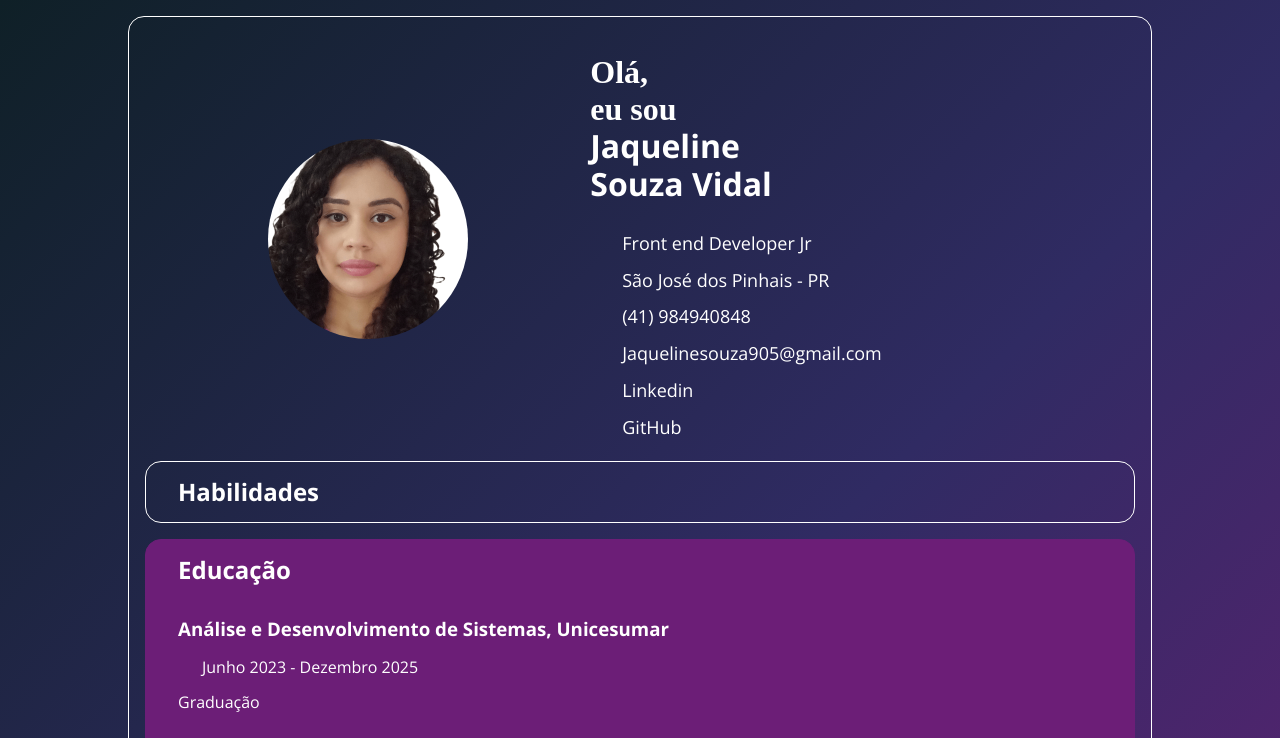
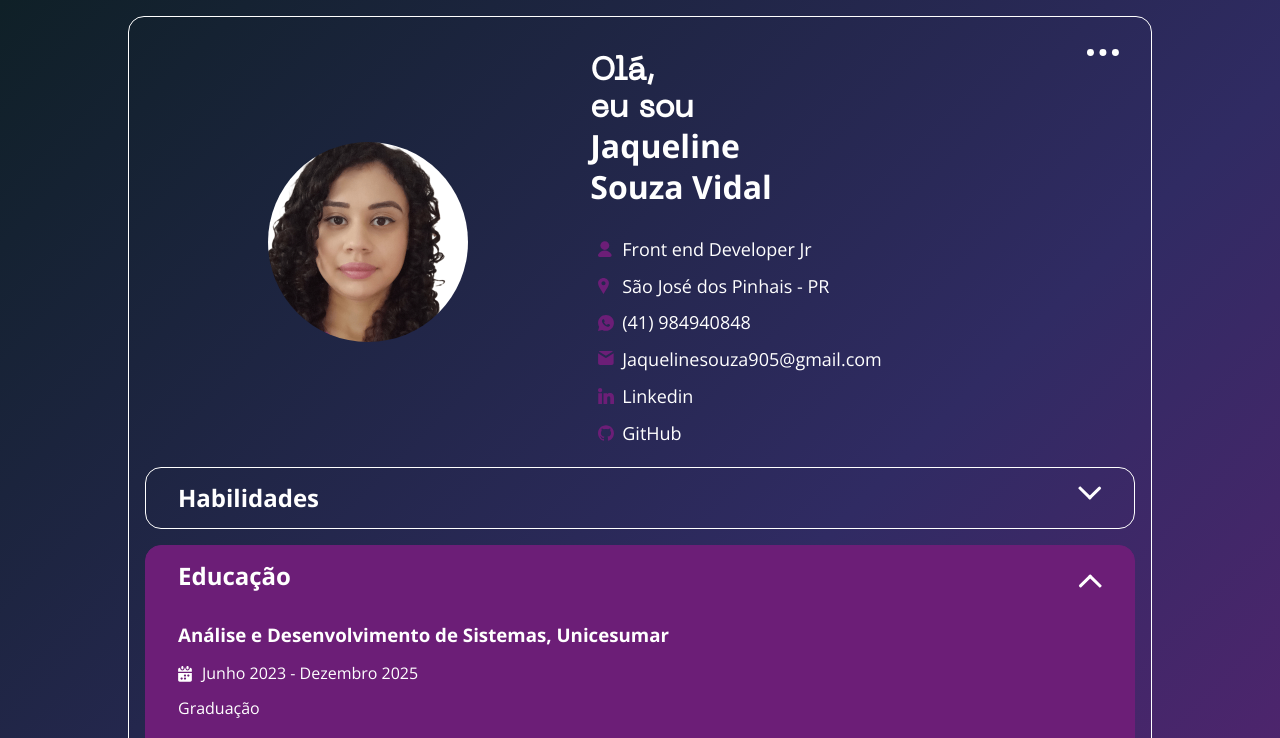
Before and after one commit to Jakeline17/Portfolio, a plain HTML site: page index.html in a window 1280 px wide. Both pictures are taken after a click on the button "Educação". Shown: the top 738 px of the page. Drawn offline with nearby package versions, Linux system fonts and the light colour scheme; a web font is replaced by a local one.

Commit message:
Salvando Alterações

```diff
--- a/Assets/css/acordeon.css
+++ b/Assets/css/acordeon.css
@@ -39,7 +39,7 @@
     height: 1.5rem;
     background-repeat: no-repeat;
     background-size: contain;
-    background-image: url('../Assets/img/icons/arrow.svg');
+    background-image: url('../img/icons/arrow.svg');
     transition: .25s;
 
 }
--- a/Assets/css/education.css
+++ b/Assets/css/education.css
@@ -21,6 +21,6 @@
     height: 1rem;
     background-repeat: no-repeat;
     background-size: contain;
-    background-image: url("../Assets/img/icons/calendar.svg");
+    background-image: url("../img/icons/calendar.svg");
     margin-right: 0.5rem;
   }
--- a/Assets/css/experience.css
+++ b/Assets/css/experience.css
@@ -20,6 +20,6 @@
   height: 1rem;
   background-repeat: no-repeat;
   background-size: contain;
-  background-image: url("../Assets/img/icons/calendar.svg");
+  background-image: url("../img/icons/calendar.svg");
   margin-right: 0.5rem;
 }
--- a/Assets/css/global.css
+++ b/Assets/css/global.css
@@ -4,7 +4,7 @@
 }
 @font-face {
   font-family: "Neue Machina";
-  src: url("../Assets/fonts/NeueMachina-Regular.otf");
+  src: url("../fonts/NeueMachina-Regular.otf");
 }
 body {
   background-image:linear-gradient(135deg, #0F2027, #302B63, #6C1E77);
--- a/Assets/css/header.css
+++ b/Assets/css/header.css
@@ -14,7 +14,7 @@
   height: 2rem;
   background-repeat: no-repeat;
   background-size: contain;
-  background-image: url("../Assets/img/icons/header.svg");
+  background-image: url("../img/icons/header.svg");
 }
 .header .photo {
   width: 200px;
@@ -49,22 +49,22 @@
   margin-right: 0.5rem;
 }
 .information .position::before {
-  background-image: url("../Assets/img/icons/position.svg");
+  background-image: url("../img/icons/position.svg");
 }
 .information .location::before {
-  background-image: url("../Assets/img/icons/location.svg");
+  background-image: url("../img/icons/location.svg");
 }
 .information .phone::before {
-  background-image: url("../Assets/img/icons/phone.svg");
+  background-image: url("../img/icons/phone.svg");
 }
 .information .email::before {
-  background-image: url("../Assets/img/icons/email.svg");
+  background-image: url("../img/icons/email.svg");
 }
 .information .linkedin::before{
-  background-image:url("../Assets/img/icons/linkedin.svg") ;
+  background-image:url("../img/icons/linkedin.svg") ;
 }
 .information .github::before{
-  background-image:url("../Assets/img/icons/github2.svg") ;
+  background-image:url("../img/icons/github2.svg") ;
 }
 
 @media only screen and (min-width: 768px) {
--- a/Assets/css/languages.css
+++ b/Assets/css/languages.css
@@ -22,6 +22,6 @@
   height: 1rem;
   background-repeat: no-repeat;
   background-size: contain;
-  background-image: url("../Assets/img/icons/check.svg");
+  background-image: url("../img/icons/check.svg");
   margin-right: 0.5rem;
 }
--- a/Assets/css/portfolio.css
+++ b/Assets/css/portfolio.css
@@ -32,6 +32,6 @@
   height: 1rem;
   background-repeat: no-repeat;
   background-size: contain;
-  background-image: url("../Assets/img/icons/github.svg");
+  background-image: url("../img/icons/github.svg");
   margin-right: 0.5rem;
 }
```
